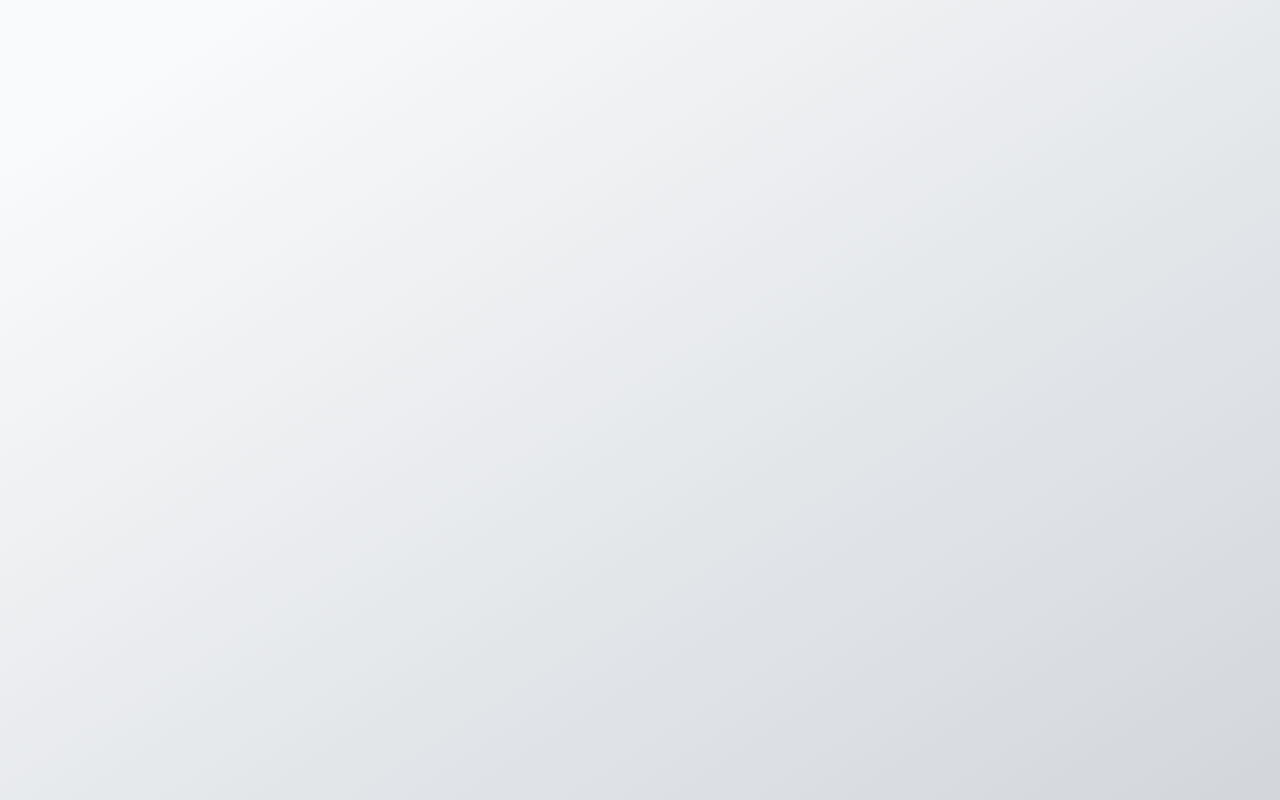
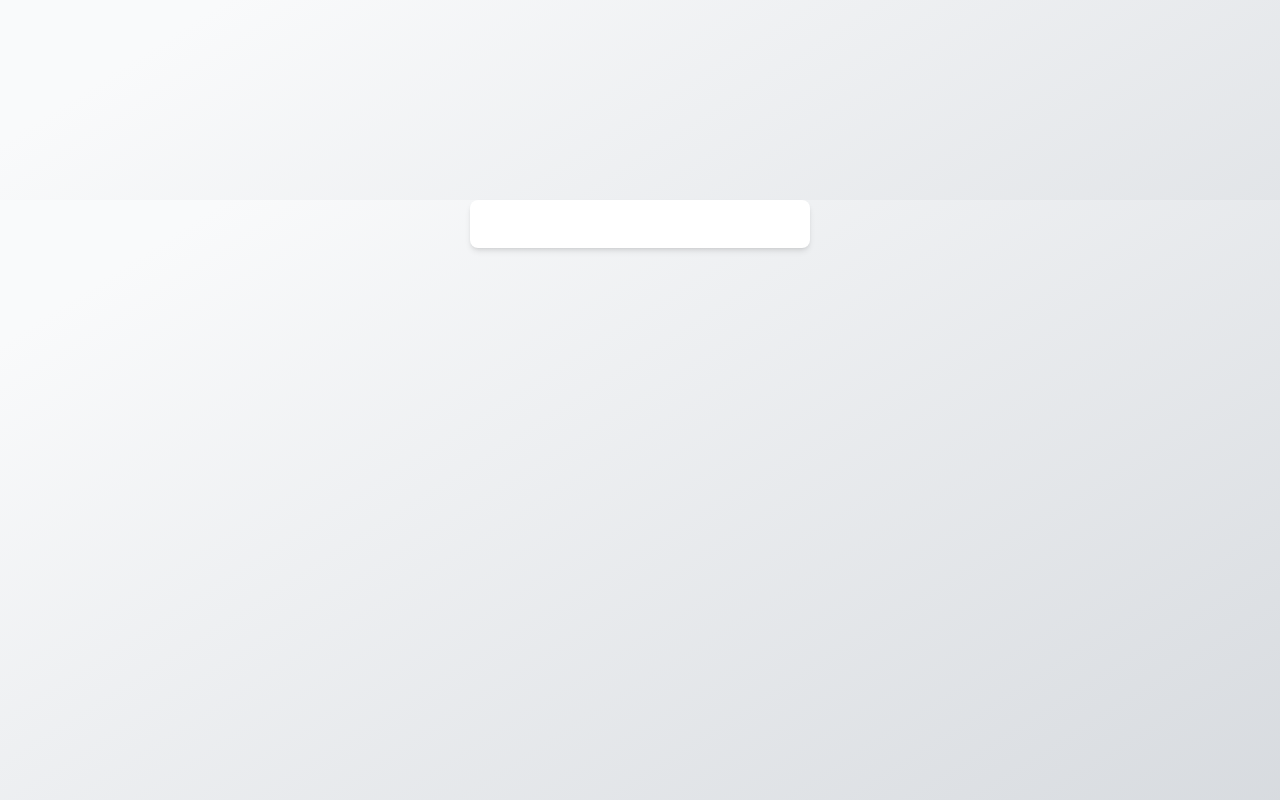
Before and after one commit to amandaguan-ag/marketing, a Next.js app: page /profile-card in a window 1280 px wide. Shown: the top 800 px of the page. Built offline with nearby package versions, Linux system fonts and the light colour scheme.

Commit message:
add a horizontally-centered card that is a fixed distance of 200px from the top of the page.

```diff
--- a/src/components/ProfileCard.js
+++ b/src/components/ProfileCard.js
@@ -1,7 +1,16 @@
 const ProfileCard = () => {
-  return;
+  return (
+    <section
+      className="bg-white px-4 py-6 rounded-lg w-[340px] flex flex-col shadow-md mx-auto mt-[200px]"
+      role="complementary"
+    >
+      {/* Add your content here */}
+    </section>
+  );
 };
 
-ProfileCard.propTypes = {};
+ProfileCard.propTypes = {
+  // Define your prop types if needed
+};
 
 export default ProfileCard;
--- a/src/components/TestimonialCard.js
+++ b/src/components/TestimonialCard.js
@@ -7,7 +7,7 @@ const notoSans = Noto_Sans({ subsets: ["latin"] });
 const TestimonialCard = ({ author, handle, blurb, imageSrc, imageAlt }) => {
   return (
     <section
-      className={`${notoSans.className} bg-white p-6 rounded-lg w-[340px] text-neutral-600 flex flex-col gap-4 shadow-md mx-auto mt-[200px]`}
+      className={`${notoSans.className} bg-white p-6 rounded-lg w-[340px] flex flex-col border border-neutral-200 gap-4 shadow-md mx-auto mt-[200px]`}
       role="complementary"
     >
       <header className="flex items-center gap-4">
```
